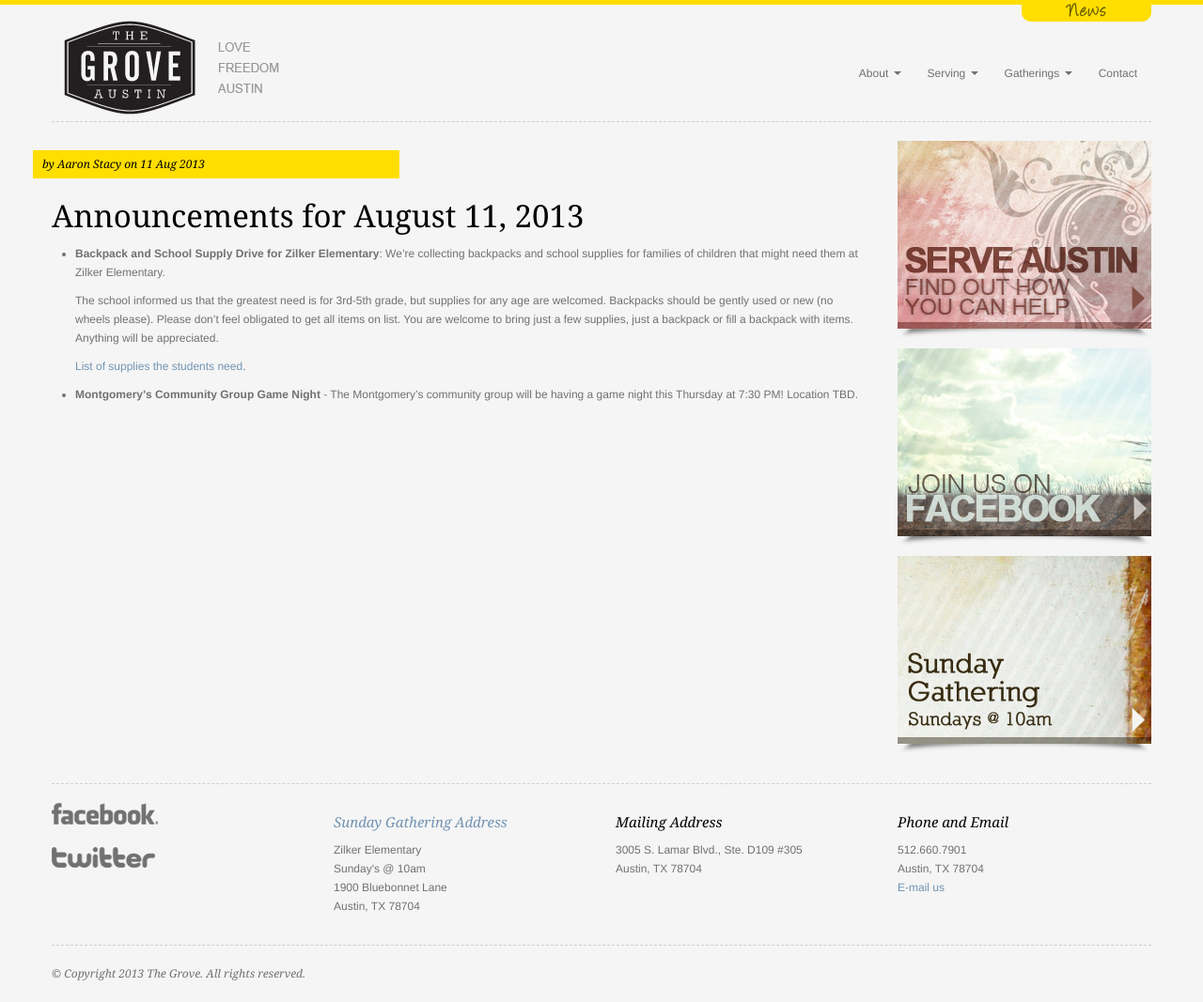
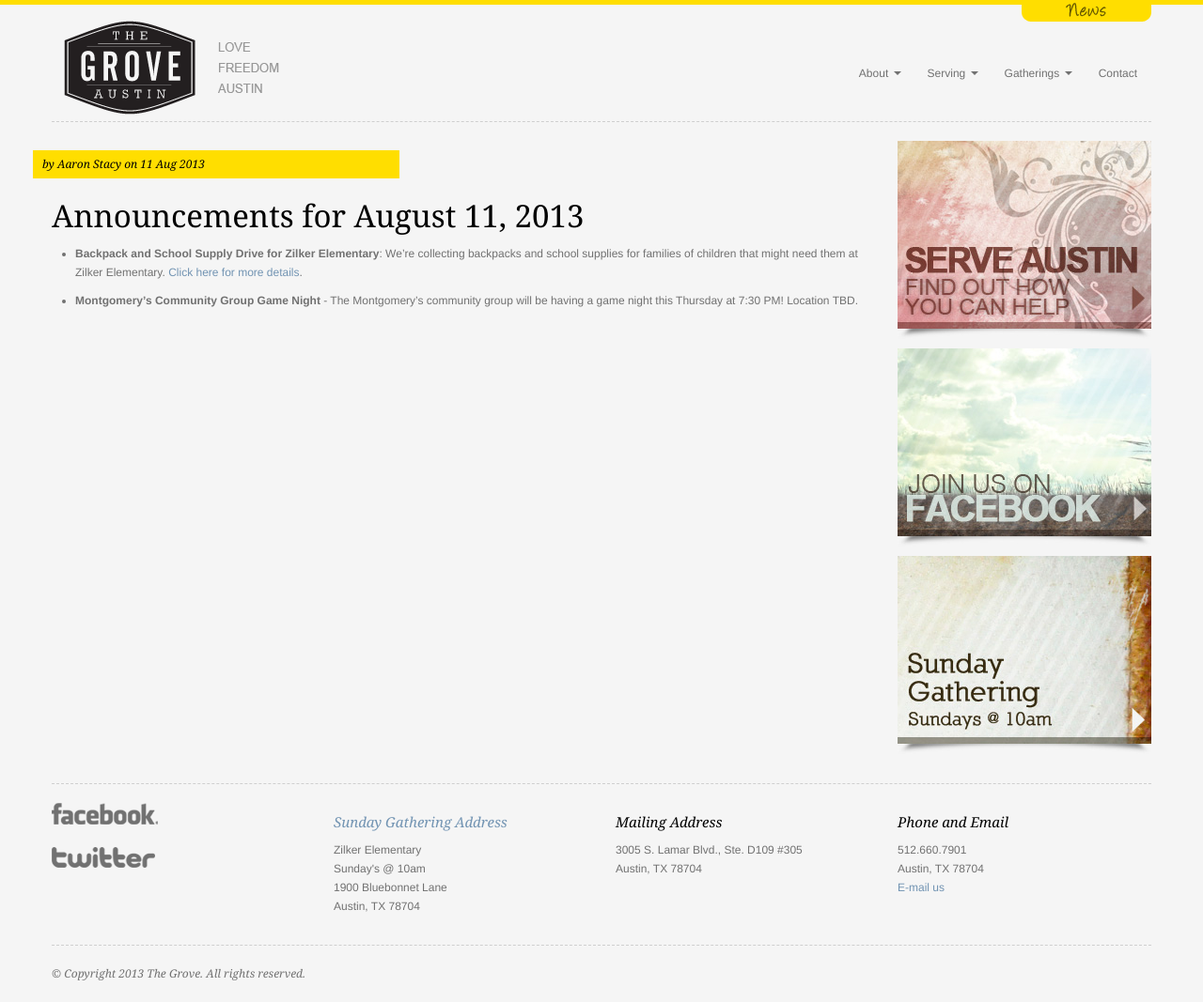
Before and after one commit to groveatx/groveatx.github.io, a Jekyll site: the page built from _posts/2013-08-11-announcements.md, in a window 1280 px wide. Shown: the whole page at 94% size. Built offline with Jekyll 4.4.1, drawn with Linux system fonts in a browser that asks for light colours; Markdown is read by kramdown in place of the engine named in the settings.

Commit message:
upaded announcements w/ backpack drive info

```diff
--- a/_posts/2013-08-11-announcements.md
+++ b/_posts/2013-08-11-announcements.md
@@ -7,19 +7,11 @@ layout: post
 
 # Announcements for August 11, 2013
 
- - **Backpack and School Supply Drive for Zilker Elementary**: We're collecting
-   backpacks and school supplies for families of children that might need them
-   at Zilker Elementary.
-
-   The school informed us that the greatest need is for 3rd-5th grade, but
-   supplies for any age are welcomed. Backpacks should be gently used or new
-   (no wheels please). Please don't feel obligated to get all items on list.
-   You are welcome to bring just a few supplies, just a backpack or fill a
-   backpack with items. Anything will be appreciated.
-
-   [List of supplies the students need][supplies].
+ - **Backpack and School Supply Drive for Zilker Elementary**: We're
+   collecting backpacks and school supplies for families of children that might
+   need them at Zilker Elementary. [Click here for more details][drive].
 
  - **Montgomery's Community Group Game Night** - The Montgomery's community
    group will be having a game night this Thursday at 7:30 PM! Location TBD.
 
-[supplies]: http://zilkerelem.org/wp-content/uploads/gravity_forms/1-d9efb29e71ad3f3e27eb1536a1009a8b/2013/08/2013-2014-School-Supply-List.pdf
+[drive]: /backpackdrive
```
